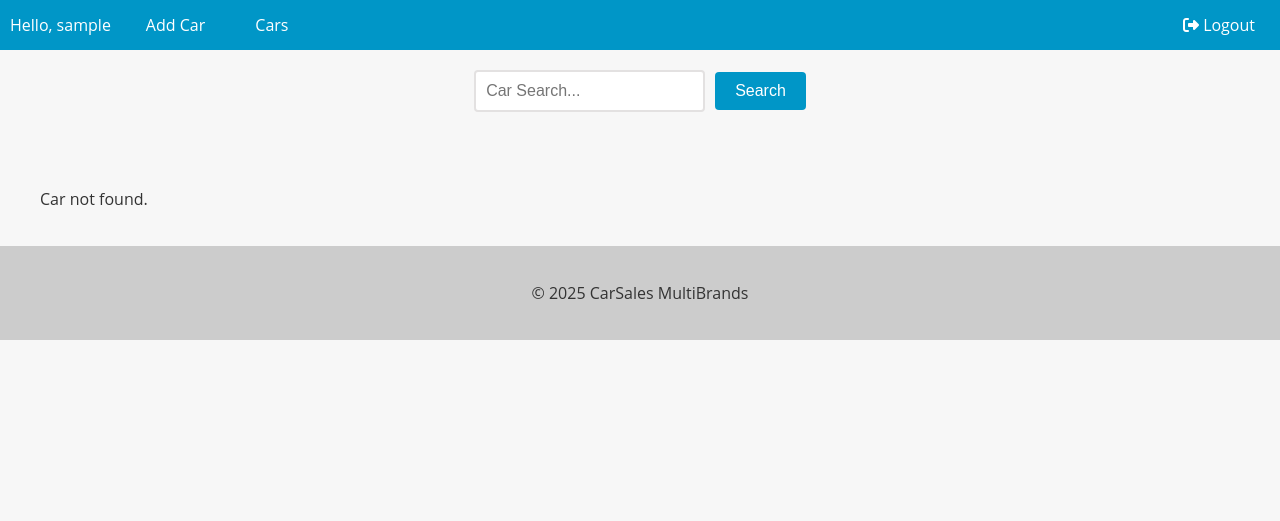
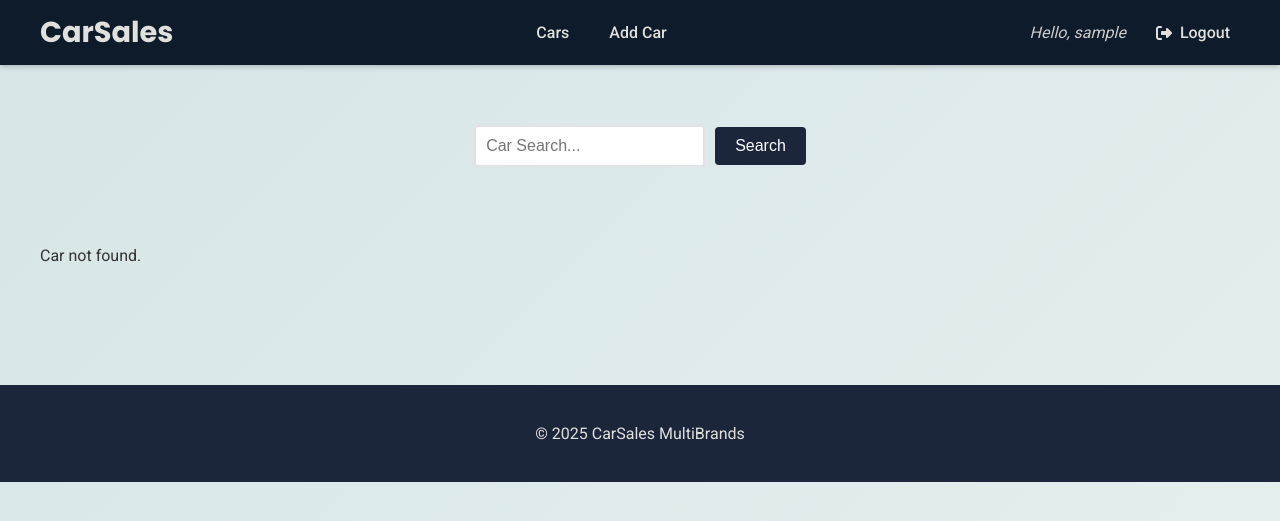
Before and after one commit to Daniel-Q-Reis/CarSales, a Django app: page /cars/ in a window 1280 px wide. Shown: the top 521 px of the page. Run offline with Django 5.2, Linux system fonts and the light colour scheme; the visitor is signed in with stand-in values (Sample User, id 1); data that the repository does not hold is empty.

Commit message:
refactor(ui): overhaul and modernize front-end styles
Refactors all inline CSS from templates into external, namespaced stylesheets.

Creates a new 'base.css' for a modern, site-wide premium layout.

Centralizes authentication form styles in 'accounts.css'.

Updates settings.py with STATICFILES_DIRS to handle project-level static files.

Integrates Google Fonts for better typography and Font Awesome for icons.

Improves the base.html structure for better layout and maintainability.

```diff
--- a/accounts/static/accounts/css/accounts.css
+++ b/accounts/static/accounts/css/accounts.css
@@ -50,7 +50,7 @@
     .register-btn {
         width: 100%;
         padding: 10px;
-        background-color: #007B9E;
+        background-color: #1b263b;
         color: white;
         border: none;
         border-radius: 4px;
@@ -59,5 +59,5 @@
     }
 
     .register-btn:hover {
-        background-color: #005f73;
+        background-color: #1b263b;
     }
--- a/app/settings.py
+++ b/app/settings.py
@@ -119,6 +119,10 @@ USE_TZ = True
 
 STATIC_URL = 'static/'
 
+STATICFILES_DIRS = [
+    BASE_DIR / 'app/static',
+]
+
 # Default primary key field type
 # https://docs.djangoproject.com/en/5.2/ref/settings/#default-auto-field
 
--- /dev/null
+++ b/app/static/css/base.css
@@ -0,0 +1,148 @@
+@import url('https://fonts.googleapis.com/css2?family=Poppins:wght@500;700&family=Roboto:wght@400;500&display=swap');
+
+:root {
+    --primary-color: #0d1b2a;
+    --secondary-color: #1b263b;
+    --accent-color: #415a77;
+    --text-color: #e0e1dd;
+    --highlight-color: #00a6fb;
+    --bg-color: #f8f9fa;
+    --card-bg: #ffffff;
+    --text-dark: #333333;
+}
+
+/* TIP 3: Animated and smooth gradient background */
+body {
+    font-family: 'Roboto', sans-serif;
+    color: var(--text-dark);
+    margin: 0;
+    line-height: 1.6;
+    background: linear-gradient(-45deg, #e8f1f2, #d8e6e7, #c8dbe0, #b8d0d9);
+    background-size: 400% 400%;
+    animation: gradientAnimation 15s ease infinite;
+}
+
+/* TIP 3: Animation that moves the background gradient */
+@keyframes gradientAnimation {
+    0% { background-position: 0% 50%; }
+    50% { background-position: 100% 50%; }
+    100% { background-position: 0% 50%; }
+}
+
+header {
+    background-color: var(--primary-color);
+    color: var(--text-color);
+    padding: 0 40px;
+    box-shadow: 0 2px 5px rgba(0,0,0,0.2);
+    position: sticky;
+    top: 0;
+    z-index: 1000;
+}
+
+nav {
+    display: flex;
+    justify-content: space-between;
+    align-items: center;
+    height: 65px;
+}
+
+nav .logo a {
+    font-family: 'Poppins', sans-serif;
+    font-size: 1.8rem;
+    font-weight: 700;
+    color: var(--text-color);
+    text-decoration: none;
+}
+
+nav ul {
+    list-style: none;
+    margin: 0;
+    padding: 0;
+    display: flex;
+    align-items: center;
+}
+
+nav ul li {
+    margin-left: 20px;
+}
+
+nav ul li a {
+    color: var(--text-color);
+    text-decoration: none;
+    font-size: 1rem;
+    font-weight: 500;
+    padding: 10px;
+    border-radius: 5px;
+    transition: background-color 0.3s ease, color 0.3s ease;
+    /* TIP 1: Added to align the icon with the text */
+    display: inline-flex;
+    align-items: center;
+}
+
+/* TIP 1: Added to create space between the icon and the text */
+nav ul li a i {
+    margin-right: 8px;
+}
+
+nav ul li a:hover, nav ul li a.active {
+    background-color: var(--highlight-color);
+    color: var(--primary-color);
+}
+
+nav .user-greeting {
+    color: #ccc;
+    font-style: italic;
+}
+
+main {
+    padding: 40px 20px;
+}
+
+.container {
+    max-width: 1280px;
+    margin: 0 auto;
+}
+
+footer {
+    background-color: var(--secondary-color);
+    color: var(--text-color);
+    padding: 20px;
+    text-align: center;
+    margin-top: 40px;
+}
+
+/* TIP 2: Styles for the search form on the cars page */
+.search-form {
+    display: flex;
+    justify-content: center;
+    padding: 20px;
+}
+
+.search-form input[type="text"] {
+    padding: 10px;
+    font-size: 16px;
+    border: 2px solid #ddd;
+    border-radius: 5px 0 0 5px; /* Rounded corners on the left */
+    border-right: none;
+    width: 300px;
+}
+
+.search-form input[type="text"]:focus {
+    outline: none;
+    border-color: var(--highlight-color);
+}
+
+.search-form button {
+    background-color: var(--primary-color);
+    color: var(--text-color);
+    border: none;
+    padding: 10px 20px;
+    font-size: 16px;
+    border-radius: 0 5px 5px 0; /* Rounded corners on the right */
+    cursor: pointer;
+    transition: background-color 0.3s ease;
+}
+
+.search-form button:hover {
+    background-color: var(--accent-color);
+}
--- a/app/templates/base.html
+++ b/app/templates/base.html
@@ -4,94 +4,39 @@
 <head>
     <meta charset="UTF-8">
     <meta name="viewport" content="width=device-width, initial-scale=1.0">
-  <title>{% block title %}{% endblock %}</title>
+    <title>{% block title %}CarSales{% endblock %}</title>
+
+    <link rel="preconnect" href="https://fonts.googleapis.com">
+    <link rel="preconnect" href="https://fonts.gstatic.com" crossorigin>
+    <link href="https://fonts.googleapis.com/css2?family=Poppins:wght@500;700&family=Roboto:wght@400;500&display=swap" rel="stylesheet">
 
     <link rel="stylesheet" href="https://cdnjs.cloudflare.com/ajax/libs/font-awesome/6.5.2/css/all.min.css" />
+
+    <link rel="stylesheet" href="{% static 'css/base.css' %}">
     <link rel="stylesheet" href="{% static 'accounts/css/accounts.css' %}">
-
-  <style>
-    body {
-        font-family: 'Open Sans', sans-serif;
-        background-color: #f7f7f7;
-        color: #333;
-        margin: 0;
-        padding: 0;
-    }
-
-    header {
-        background-color: #0096c7;
-        color: #fff;
-        text-align: center;
-    }
-
-    footer {
-        background-color: #ccc;
-        color: #333;
-        padding: 20px;
-        text-align: center;
-    }
-
-    nav {
-        background-color: #0096c7;
-        color: #fff;
-        height: 50px;
-        display: flex;
-        justify-content: space-between;
-        align-items: center;
-    }
-
-    nav ul {
-        list-style: none;
-        margin: 0;
-        padding: 0;
-        display: flex;
-    }
-
-    nav ul li {
-        margin: 0 10px;
-    }
-
-    nav ul li a {
-        color: #fff;
-        text-decoration: none;
-        font-size: 16px;
-        padding: 15px;
-        transition: all 0.3s ease;
-    }
-
-    nav ul li a:hover {
-        background-color: #32bbe8;
-    }
-
-    nav ul li.active a {
-        background-color: #666;
-    }
-
-    nav ul li.active a:hover {
-        background-color: #999;
-    }
-
-  </style>
 </head>
 <body>
     <header>
         <nav>
+            <div class="logo">
+                <a href="{% url 'cars_list' %}">CarSales</a>
+            </div>
             <ul>
+                <li><a href="{% url 'cars_list' %}">Cars</a></li>
                 {% if user.is_authenticated %}
-          <li>Hello, {{ user.username }}</li>
                     <li><a href="{% url 'new_car' %}">Add Car</a></li>
                 {% else %}
                     <li><a href="{% url 'register' %}">Register</a></li>
                     <li><a href="{% url 'login' %}">Login</a></li>
                 {% endif %}
-        <li><a href="{% url 'cars_list' %}">Cars</a></li>
             </ul>
-
             <ul>
                 {% if user.is_authenticated %}
+                    <li class="user-greeting">Hello, {{ user.username }}</li>
                     <li>
                         <a href="{% url 'logout' %}">
-              <i class="fas fa-sign-out-alt"></i> Logout </a>
+                            <i class="fas fa-sign-out-alt"></i> Logout
+                        </a>
                     </li>
                 {% endif %}
             </ul>
@@ -99,8 +44,10 @@
     </header>
 
     <main>
+        <div class="container">
             {% block content %}
             {% endblock %}
+        </div>
     </main>
 
     <footer>
--- a/cars/templates/cars.html
+++ b/cars/templates/cars.html
@@ -80,7 +80,7 @@
     }
 
     button[type="submit"] {
-        background-color: #0096c7;
+        background-color: #1b263b;
         color: #fff;
         border: none;
         padding: 10px 20px;
@@ -91,7 +91,7 @@
     }
 
     button[type="submit"]:hover {
-        background-color: #108eb8;
+        background-color: #1b263b;
     }
   </style>
 
```
Lines whose indentation alone changed are shown as unchanged.
